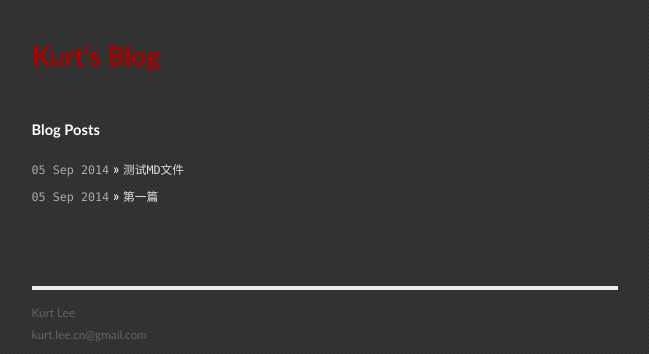
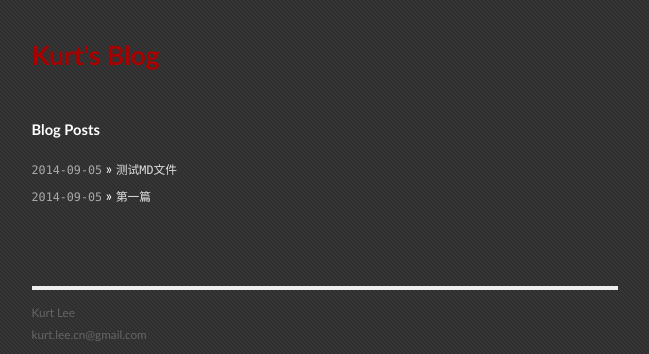
Before and after one commit to KurtLee/kurtlee.github.io, a Jekyll site: the page built from index.html, in a window 1280 px wide. Shown: the top 354 px of the page, without its empty margins (315-964 px from the left). Built offline with Jekyll 4.4.1, drawn with Linux system fonts in a browser that asks for light colours; Markdown is read by kramdown in place of the engine named in the settings.

```diff
--- a/_layouts/post.html
+++ b/_layouts/post.html
@@ -14,7 +14,7 @@ layout: default
   <h2>Related Posts</h2>
   <ul class="posts">
     {% for post in site.related_posts limit:3 %}
-      <li><span>{{ post.date | date_to_string }}</span> &raquo; <a href="{{ post.url }}">{{ post.title }}</a></li>
+      <li><span>{{ post.date | date: "%F" }}</span> &raquo; <a href="{{ post.url }}">{{ post.title }}</a></li>
     {% endfor %}
   </ul>
 </div>
--- a/index.html
+++ b/index.html
@@ -7,7 +7,7 @@ title: Kurt Lee's Blog
   <h1>Blog Posts</h1>
   <ul class="posts">
     {% for post in site.posts %}
-      <li><span>{{ post.date | date_to_string }}</span> &raquo; <a href="{{ post.url }}">{{ post.title }}</a></li>
+      <li><span>{{ post.date | date: "%F" }}</span> &raquo; <a href="{{ post.url }}">{{ post.title }}</a></li>
     {% endfor %}
   </ul>
 
```
